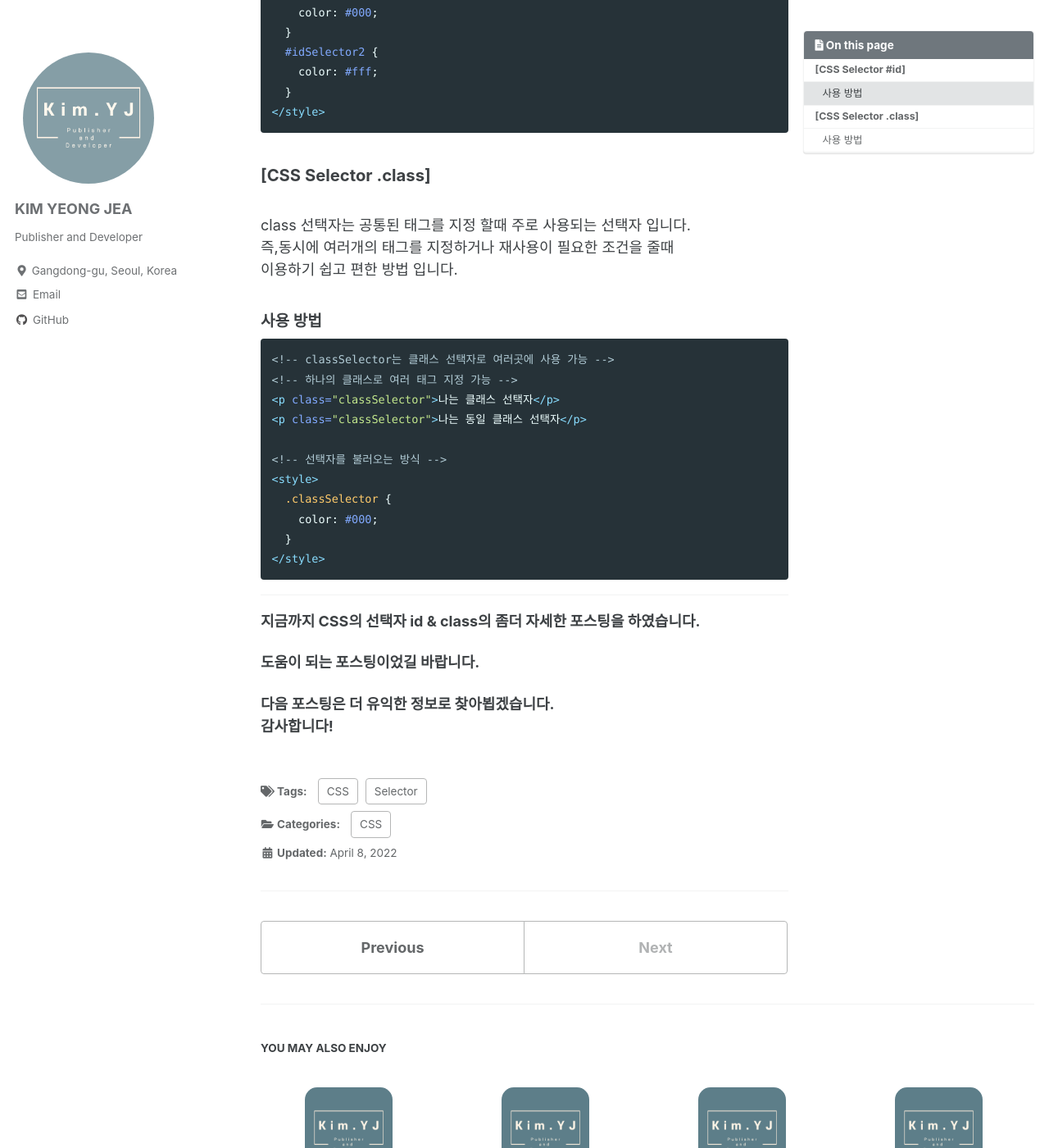
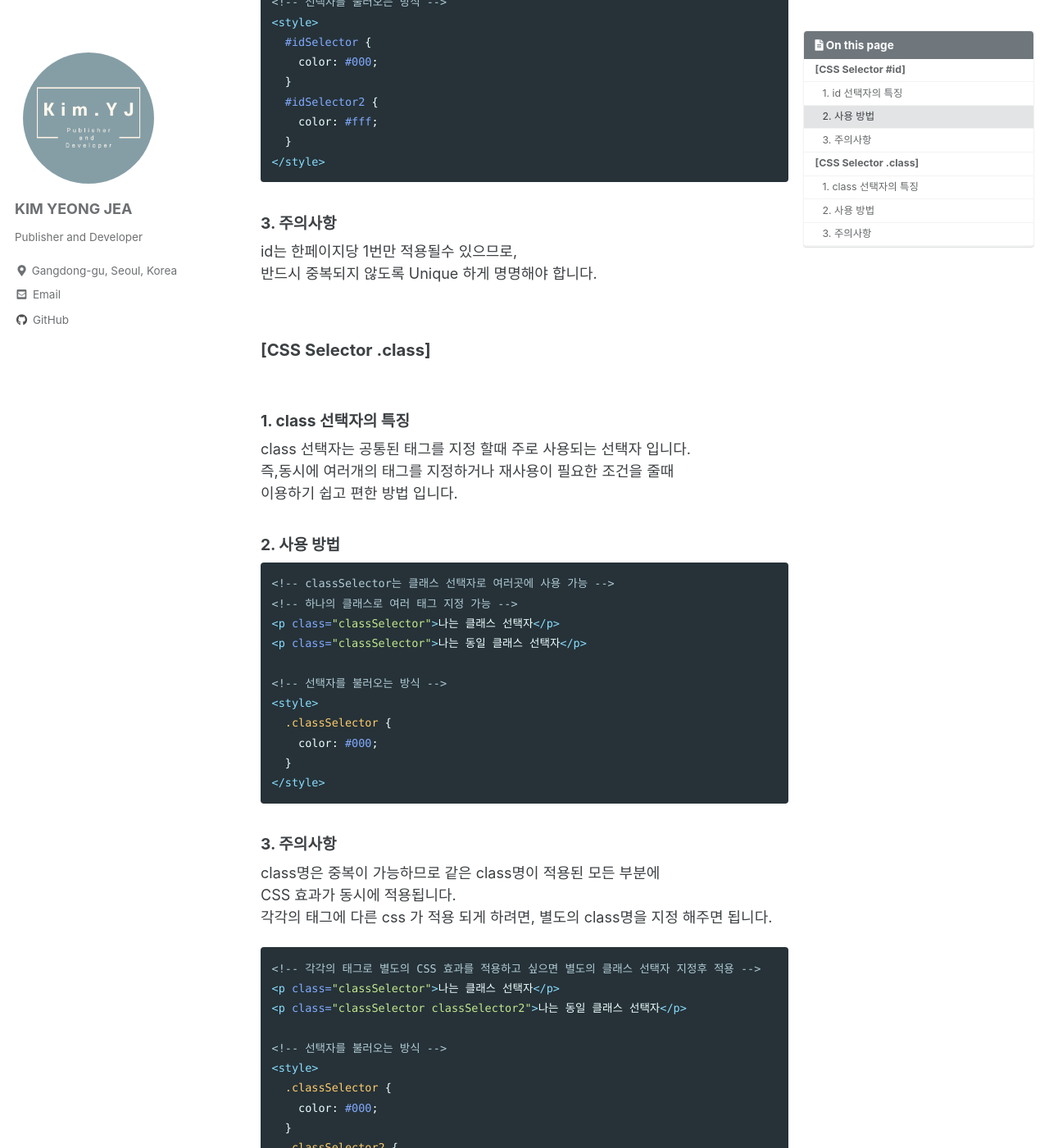
Before and after one commit to KYJ0206/kyj0206.github.io, a Jekyll site: the page built from _posts/CSS/2022-04-08-ID&Class.md, in a window 1280 px wide and 1400 px high, scrolled down 884 px. Shown: the whole window at 82% size. Built offline with Jekyll 4.4.1, drawn with Linux system fonts in a browser that asks for light colours; cached includes are drawn as plain includes; some of the changed text lies outside the part shown.

Commit message:
2022-04-11

````diff
--- a/_posts/CSS/2022-04-08-ID&Class.md
+++ b/_posts/CSS/2022-04-08-ID&Class.md
@@ -27,10 +27,12 @@ ID와 CLASS 선택자를 조금 더 자세히 알아보는 포스팅을 하겠
 
 ### [CSS Selector #id] <br>
 
+#### 1. id 선택자의 특징
+
 id 선택자는 유일한 지정 태그가 필요할 경우 주로 사용되는 선택자 입니다.<br>
 즉,유일한 조건의 하나의 태그를 지정 하는 방법중 제일 쉽고 편한 방법 입니다.
 
-#### 사용 방법
+#### 2. 사용 방법
 
 ```html
 <!-- idSelector은 아이디 선택자로 여러곳에 사용 불가 -->
@@ -49,13 +51,20 @@ id 선택자는 유일한 지정 태그가 필요할 경우 주로 사용되는
 </style>
 ```
 
+#### 3. 주의사항
+
+id는 한페이지당 1번만 적용될수 있으므로,<br>
+반드시 중복되지 않도록 Unique 하게 명명해야 합니다.<br><br>
+
 ### [CSS Selector .class] <br>
+
+#### 1. class 선택자의 특징
 
 class 선택자는 공통된 태그를 지정 할때 주로 사용되는 선택자 입니다.<br>
 즉,동시에 여러개의 태그를 지정하거나 재사용이 필요한 조건을 줄때<br>
 이용하기 쉽고 편한 방법 입니다.
 
-#### 사용 방법
+#### 2. 사용 방법
 
 ```html
 <!-- classSelector는 클래스 선택자로 여러곳에 사용 가능 -->
@@ -71,6 +80,30 @@ class 선택자는 공통된 태그를 지정 할때 주로 사용되는 선택
 </style>
 ```
 
+#### 3. 주의사항
+
+class명은 중복이 가능하므로 같은 class명이 적용된 모든 부분에 <br>
+CSS 효과가 동시에 적용됩니다.<br>
+각각의 태그에 다른 css 가 적용 되게 하려면, 별도의 class명을 지정 해주면 됩니다.
+
+```html
+<!-- 각각의 태그로 별도의 CSS 효과를 적용하고 싶으면 별도의 클래스 선택자 지정후 적용 -->
+<p class="classSelector">나는 클래스 선택자</p>
+<p class="classSelector classSelector2">나는 동일 클래스 선택자</p>
+
+<!-- 선택자를 불러오는 방식 -->
+<style>
+  .classSelector {
+    color: #000;
+  }
+  .classSelector2 {
+    font-size: 2rem;
+  }
+</style>
+```
+
+<br>
+
 ---
 
 <span style='font-size:1rem'> **지금까지 CSS의 선택자 id & class의 좀더 자세한 포스팅을 하였습니다.** </span><br>
````
Also changed, not shown: 6 other files.
